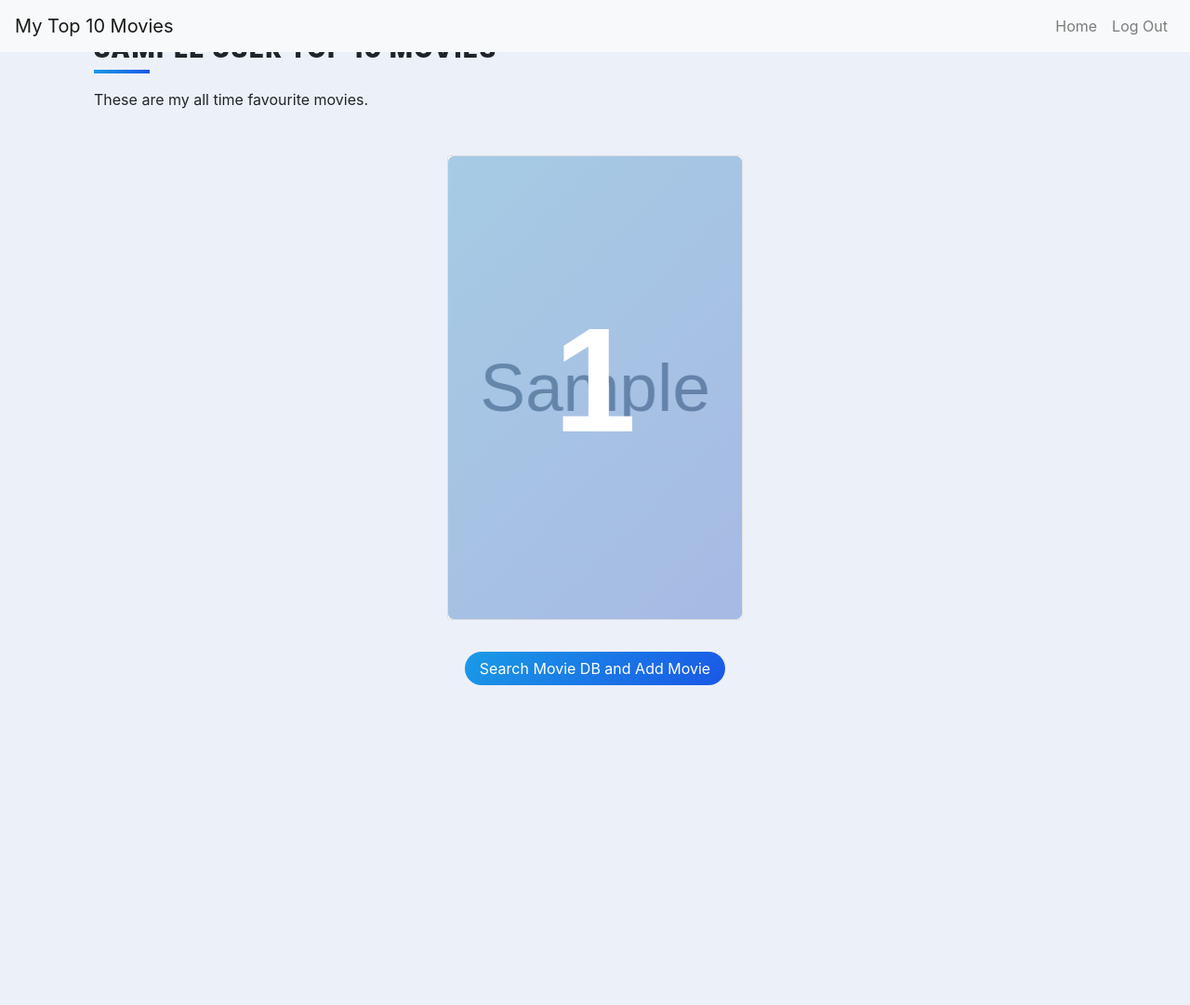
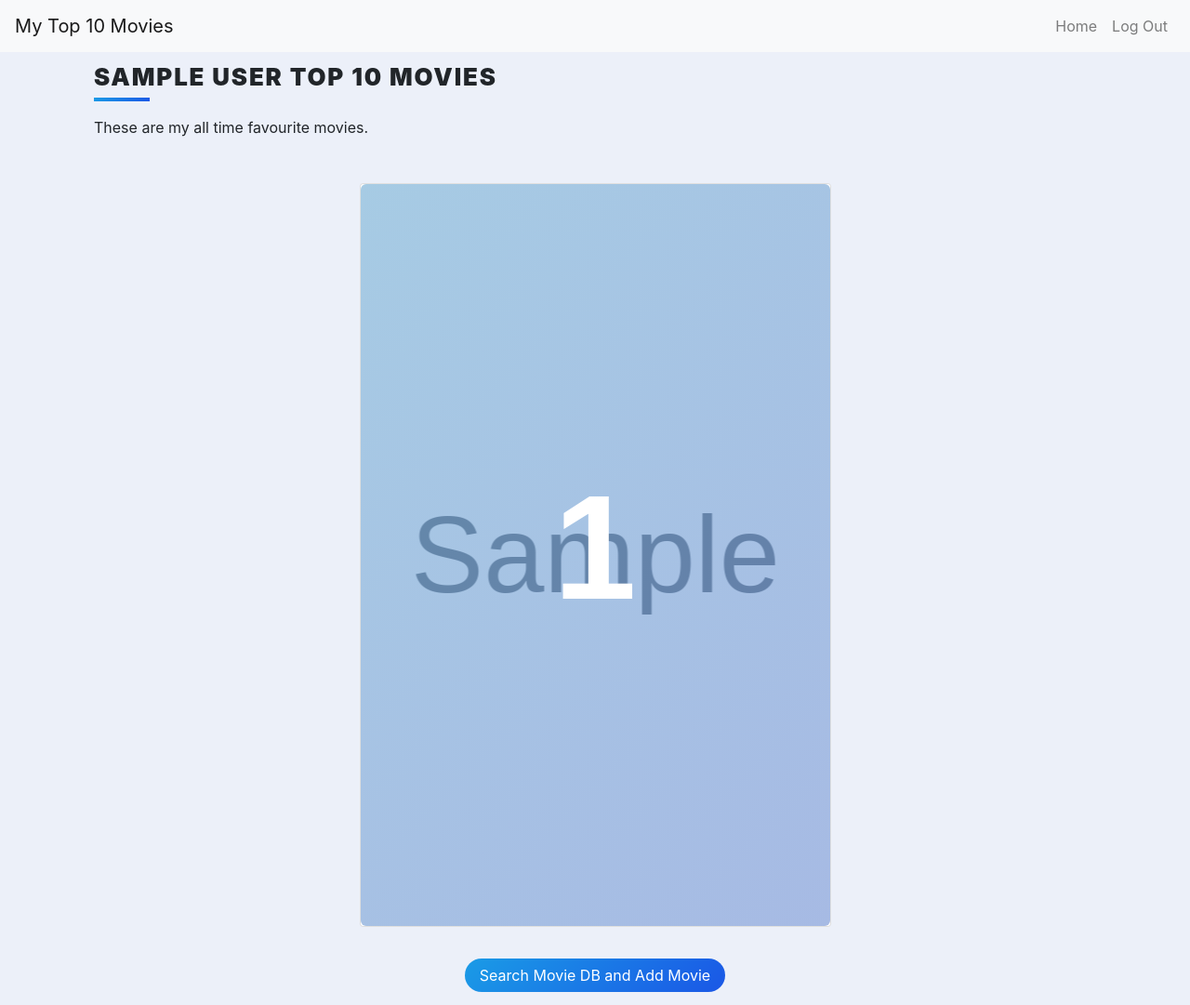
Before and after one commit to Wiola09/top_movies_db, a Flask app: page /home_prikaz_filmova in a window 1280 px wide. Shown: the whole page at 93% size. Before the commit the page ends 737 px from the top, so only its background shows below. Run offline with Flask 3, Linux system fonts and the light colour scheme; a user stored in the database is signed in; tables that the repository leaves empty hold one stand-in row (values such as "Sample post"); grey boxes marked "Sample" are stand-in pictures; some libraries are stand-ins or nearby versions.

Commit message:
Resavanje problema responzivnosti

```diff
--- a/static/css/styles.css
+++ b/static/css/styles.css
@@ -27,7 +27,7 @@ color: red;
 	 letter-spacing: 0.1ch;
 	 line-height: 1;
 	 padding-bottom: 0.5em;
-	 padding-top: 40px;
+	 padding-top: 70px;
 	 margin-bottom: 1rem;
 	 position: relative;
 }
@@ -51,12 +51,13 @@ color: red;
 
 	 /*  deo koji se odnosi na karticu front i back deo*/
 
- .card {
+.card {
+	 FONT-WEIGHT: 500;
 	 color: inherit;
 	 cursor: pointer;
-	 width: calc(33% - 3rem);
+	 width: calc(50% - 3rem);
 	 min-width: calc(33% - 3rem);
-	 height: 500px;
+	 height: 800px;
 	 min-height: 300px;
 	 perspective: 1000px;
 	 margin: 1rem auto;
--- a/templates/base.html
+++ b/templates/base.html
@@ -5,12 +5,12 @@
     <meta charset="utf-8"/>
     <!-- HTML Meta Tags -->
     <title>My Top 10 Movies</title>
-    <meta name='description' content='Meet new and interesting dogs nearby.'>
+    <meta name='description' content='Make a list of movies you want to watch'>
 
     <!-- Facebook Meta Tags -->
     <meta property='og:url' content=''>
     <meta property='og:title' content='My Top 10 Movies'>
-    <meta property='og:description' content='Meet new and interesting dogs nearby.'>
+    <meta property='og:description' content='Make a list of movies you want to watch'>
     <meta property='og:image' content='https://github.com/Wiola09/bootstrap_site/blob/main/static/dog-img.jpg?raw=true'>
 
     <!-- Twitter Meta Tags -->
@@ -18,7 +18,7 @@
     <meta property='twitter:domain' content='wiola09.github.io/bootstrap_site'>
     <meta property='twitter:url' content=''>
     <meta name='twitter:title' content='My Top 10 Movies'>
-    <meta name='twitter:description' content='My Top 10 Movies'>
+    <meta name='twitter:description' content='Make a list of movies you want to watch'>
     <meta name='twitter:image'
           content='https://github.com/Wiola09/bootstrap_site/blob/main/static/dog-img.jpg?raw=true'>
 
@@ -28,7 +28,6 @@
     <meta property="og:image" content="https://github.com/Wiola09/bootstrap_site/blob/main/static/dog-img.jpg?raw=true">
     <meta property="og:image:width" content="640"/>
     <meta property="og:image:height" content="480"/>
-    <title>TinDog</title>
     <link rel="icon" href="{{ url_for('static', filename='images/favicon.ico')}}"/>
 
     <!-- !!! Bootstrap Ikone -->
@@ -47,9 +46,6 @@
     <!-- CSS  StylesheetS-->
     <link rel="stylesheet" href="https://stackpath.bootstrapcdn.com/bootstrap/4.5.2/css/bootstrap.min.css"/>
     <link rel="stylesheet" href="{{ url_for('static', filename='css/styles.css')}}"/>
-
-    <!--      <link rel="stylesheet" href="https://stackpath.bootstrapcdn.com/bootstrap/4.5.2/css/bootstrap.min.css">-->
-
 
     <!-- lokalna instalacija -->
 </head>
--- a/templates/index.html
+++ b/templates/index.html
@@ -46,7 +46,7 @@
                 <a href="{{ url_for('edit', film_id_za_dodati=film.imdb_id) }}" class="button">Add</a>
 
                 {% else %}
-                <p class="review"> <a href="{{film.imdb_url}}" >IMDB</a></p>
+                <p class="review"> <a href="{{film.imdb_url}}" target="_blank" rel="nofollow"  >IMDB</a></p>
                 <a href="{{ url_for('edit', naslov=film.id) }}" class="button">Update</a>
                 <a href="{{ url_for('obrisi_film', rb=film.id) }}" class="button delete-button">Delete</a>
                 {% endif %}
```
Also changed, not shown: static/images/favicon.ico.
